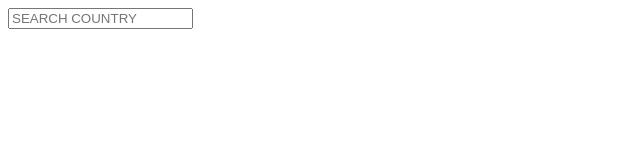
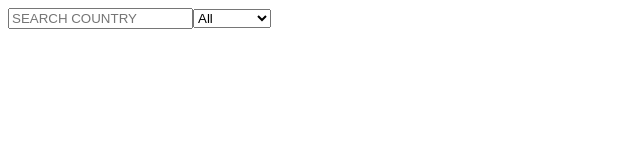
Before and after one commit to khadija-Noori/countries-explorer3, a React (Vite) app: page / in a window 1280 px wide. Shown: the top 160 px of the page, without its empty margins (0-640 px from the left). Built offline with nearby package versions, Linux system fonts and the light colour scheme.

Commit message:
make search div

```diff
--- a/src/components/SearchFilter.jsx
+++ b/src/components/SearchFilter.jsx
@@ -10,7 +10,18 @@ export default function SearchFilter({
             // in here we should make its function by event
             onChange={(e)=>setSearch(e.target.value)}
             />
-            {/* in here we  */}
+            {/* in here we add select option*/}
+            <select
+            value={region}
+            onChange={(e)=>setRegion(e.target.value)}
+            >
+             <option value="all">All</option>
+             <option value="Africa">Africa</option>
+             <option value="Americas">Americas</option>
+             <option value="Asia">Asia</option>
+             <option value="Europe">Europe</option>
+             <option value="Oceania">Oceania</option>
+            </select>
         </div>
     )
 
```
